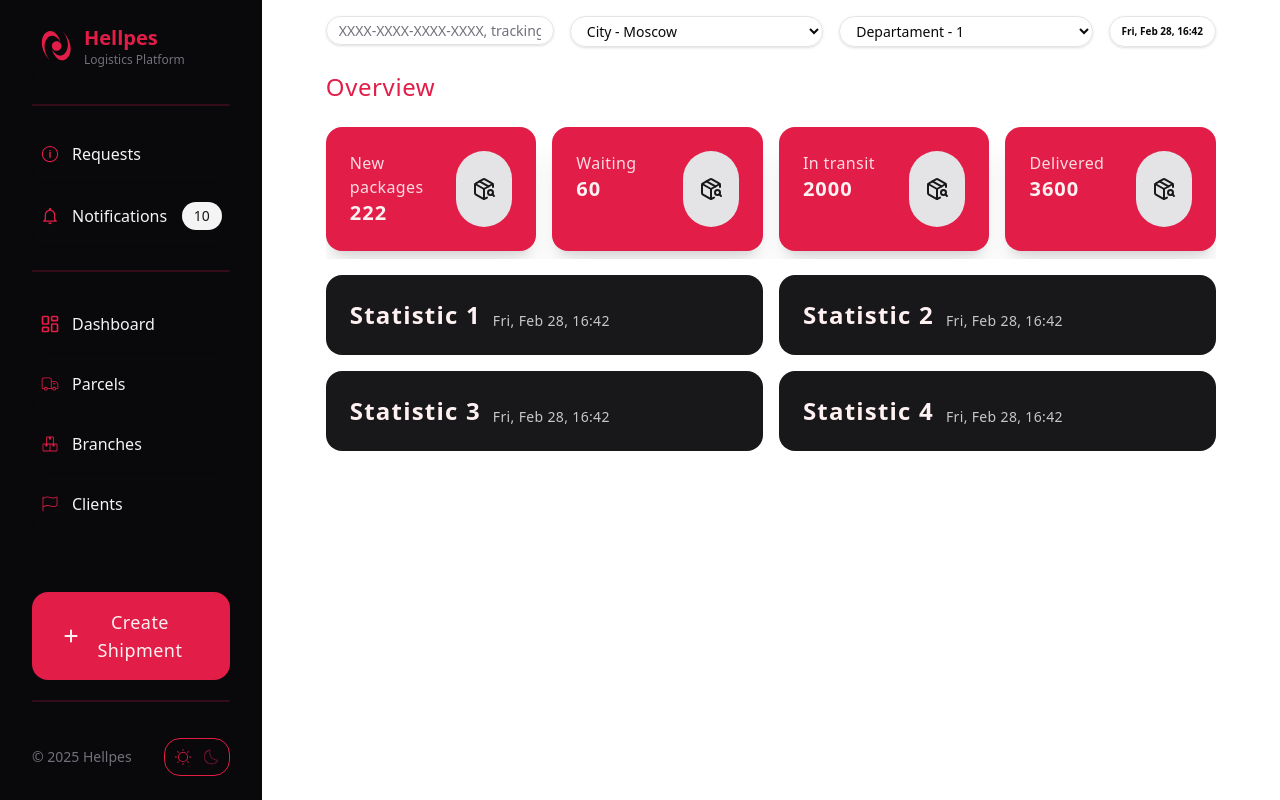
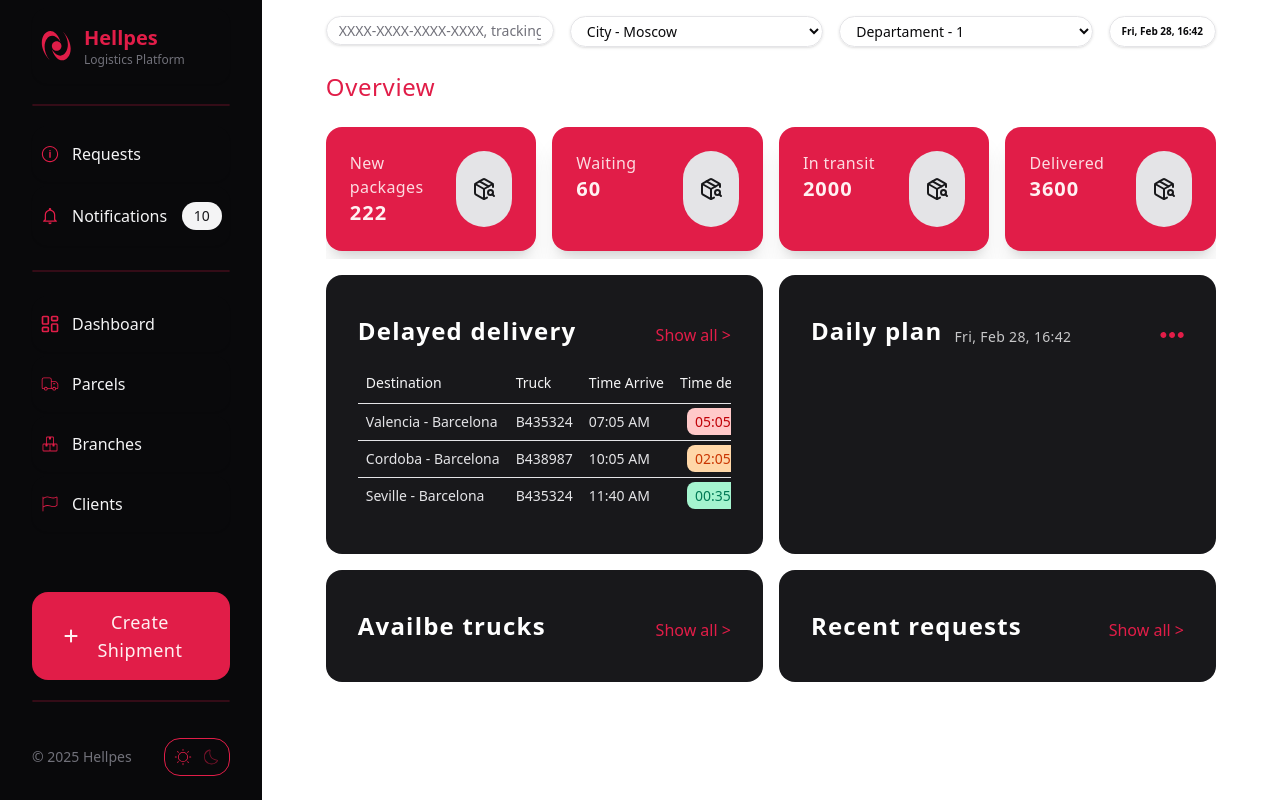
Before and after one commit to hellpes666/Delivery, a React (Vite) app: page / in a window 1280 px wide. Built offline with nearby package versions, Linux system fonts and the light colour scheme.

Commit message:
complete delayed delivery

```diff
--- a/src/components/app/pages/Main.tsx
+++ b/src/components/app/pages/Main.tsx
@@ -1,4 +1,4 @@
-import { JSX, useState } from "react";
+import React, { JSX, useState } from "react";
 import { Layout, PageLayout } from "..";
 import { cn } from "@/lib/utils";
 import { LuPackageSearch } from "react-icons/lu";
@@ -9,6 +9,17 @@ interface IInfoCard {
 	icon: JSX.Element;
 	className?: string;
 }
+import { SlOptions } from "react-icons/sl";
+import { Link } from "react-router-dom";
+import {
+	Table,
+	TableBody,
+	TableCaption,
+	TableCell,
+	TableHead,
+	TableHeader,
+	TableRow,
+} from "@/components/ui/table";
 
 const InfoCard: React.FC<IInfoCard> = ({ title, info, icon, className }) => {
 	return (
@@ -44,17 +55,21 @@ interface IStatisticCard {
 	title: string;
 	currentDate?: string;
 	link?: string;
-	options?: boolean;
+	options?: string[];
 	typeOfWidget: WidgetType;
 	className?: string;
 }
 
-const StatisticHeader: React.FC<
-	Exclude<IStatisticCard, "title" | "typeOfWidget" | "currentDate">
-> = ({ title, typeOfWidget, currentDate }) => {
+const StatisticHeader: React.FC<Omit<IStatisticCard, "className">> = ({
+	title,
+	typeOfWidget,
+	currentDate,
+	link,
+	options,
+}) => {
 	return (
-		<header>
-			<h2 className="text-primary-foreground font-bold tracking-wider text-2xl flex items-end gap-3">
+		<header className="flex justify-between items-end w-full">
+			<h2 className="text-card font-bold tracking-wider text-2xl flex items-end gap-3">
 				{title}
 				{currentDate && (
 					<p className="text-muted/80 font-normal tracking-wide text-sm flex items-center gap-3">
@@ -62,7 +77,120 @@ const StatisticHeader: React.FC<
 					</p>
 				)}
 			</h2>
+
+			{typeOfWidget === "Daily plan" ? (
+				<SlOptions size={24} className="text-primary cursor-pointer" />
+			) : (
+				<Link className="text-primary font-medium" to={link as string}>
+					Show all &gt;
+				</Link>
+			)}
 		</header>
+	);
+};
+
+interface IStatisticDelayedDelivery {
+	destination: string[];
+	truck: string[];
+	timeArrive: string[];
+	timeDelay: string[];
+}
+
+const StatisticDelayedDelivery: React.FC<IStatisticDelayedDelivery> = ({
+	destination,
+	truck,
+	timeArrive,
+	timeDelay,
+}) => {
+	const length = destination.length;
+	const arr = Array.from({ length }, (_, index) => index);
+
+	const TimeDelayedBadge = (time: { time: string }) => {
+		const delay = Number(time.time.split(" ")[0].split(":")[0]);
+		console.log(time, "-", delay);
+		const aliasClassName = "py-1 px-2 font-medium rounded-[8px]";
+		if (delay < 1) {
+			return (
+				<span
+					className={cn(
+						" bg-emerald-200 text-emerald-700 ",
+						aliasClassName
+					)}
+				>
+					{time.time}
+				</span>
+			);
+		} else if (delay < 3) {
+			return (
+				<span
+					className={cn(
+						" bg-orange-200 text-orange-700",
+						aliasClassName
+					)}
+				>
+					{time.time}
+				</span>
+			);
+		} else {
+			return (
+				<span
+					className={cn(" bg-red-200 text-red-700", aliasClassName)}
+				>
+					{time.time}
+				</span>
+			);
+		}
+	};
+
+	return (
+		<Table>
+			<TableHeader>
+				<TableRow>
+					<TableHead className="w-[180px] text-muted">
+						Destination
+					</TableHead>
+					<TableHead className=" text-muted">Truck</TableHead>
+					<TableHead className=" text-muted">Time Arrive</TableHead>
+					<TableHead className="text-right text-muted">
+						Time delay
+					</TableHead>
+				</TableRow>
+			</TableHeader>
+			<TableBody>
+				{arr.map((i) => (
+					<TableRow
+						key={
+							destination[i] +
+							"-" +
+							truck[i] +
+							"-" +
+							timeArrive[i] +
+							"-" +
+							timeDelay[i]
+						}
+					>
+						<TableCell
+							key={destination[i]}
+							className="font-medium text-input"
+						>
+							{destination[i]}{" "}
+						</TableCell>
+						<TableCell key={truck[i]} className="text-input">
+							{truck[i]}
+						</TableCell>
+						<TableCell key={timeArrive[i]} className="text-input">
+							{timeArrive[i]}
+						</TableCell>
+						<TableCell
+							key={timeDelay[i]}
+							className="text-right text-input"
+						>
+							{<TimeDelayedBadge time={timeDelay[i]} />}
+						</TableCell>
+					</TableRow>
+				))}
+			</TableBody>
+		</Table>
 	);
 };
 
@@ -74,11 +202,25 @@ const StatisticCard: React.FC<IStatisticCard> = ({
 	typeOfWidget,
 	className,
 }) => {
+	const widgetToRender: Record<WidgetType, JSX.Element> = {
+		"Delayed delivery": (
+			<StatisticDelayedDelivery
+				destination={[
+					"Valencia - Barcelona",
+					"Cordoba - Barcelona",
+					"Seville - Barcelona",
+				]}
+				truck={["B435324", "B438987", "B435324"]}
+				timeArrive={["07:05 AM", "10:05 AM", "11:40 AM"]}
+				timeDelay={["05:05 h", "02:05 h", "00:35 h"]}
+			/>
+		),
+	};
 	return (
 		<Layout
 			size="small"
 			className={cn(
-				"flex justify-between bg-accent-foreground rounded-2xl px-6 py-6 w-full",
+				"flex flex-col gap-y-4 bg-accent-foreground rounded-2xl px-8 py-10 w-full",
 				className
 			)}
 		>
@@ -86,7 +228,10 @@ const StatisticCard: React.FC<IStatisticCard> = ({
 				title={title}
 				typeOfWidget={typeOfWidget}
 				currentDate={currentDate}
+				options={options}
+				link={link}
 			/>
+			{widgetToRender[typeOfWidget]}
 		</Layout>
 	);
 };
@@ -106,36 +251,58 @@ function Main() {
 		createCard("Delivered", 3600),
 	];
 	const [currentDate, setCurrentDate] = useState(new Date());
+
+	const createHugeCards = (
+		title: WidgetType,
+		typeOfWidget: WidgetType,
+		link?: string,
+		currentDate?: string,
+		options?: string[]
+	) => ({
+		title,
+		typeOfWidget,
+		link: link === "" ? undefined : link,
+		currentDate,
+		options,
+	});
+
+	const HUGE_CARDS = [
+		createHugeCards("Delayed delivery", "Delayed delivery", "/"),
+		createHugeCards(
+			"Daily plan",
+			"Daily plan",
+			"",
+			formatDate(currentDate, {
+				weekday: "short",
+				day: "2-digit",
+				month: "short",
+				hour: "2-digit",
+				minute: "2-digit",
+				hour12: false,
+			}),
+			["Daily plan", "Weekly plan", "Monthly plan"]
+		),
+		createHugeCards("Availbe trucks", "Availbe trucks", "/"),
+		createHugeCards("Recent requests", "Recent requests", "/"),
+	];
+
 	return (
 		<PageLayout>
-			<h1 className="text-primary text-2xl font-medium tracking-wide">
+			<h1 className="text-primary text-2xl font-medium tracking-wide h-full">
 				Overview
 			</h1>
-			<div className="space-y-4">
+			<div className="space-y-4 h-full">
 				<section className="flex overflow-x-auto pb-2 scrollbar-hide gap-4">
-					{CARDS.map((card) => (
-						<div key={card.id} className="min-w-[150px] flex-1">
+					{CARDS.map((card, index) => (
+						<div key={index} className="min-w-[150px] flex-1">
 							<InfoCard {...card} className="shadow-xl h-full" />
 						</div>
 					))}
 				</section>
 
 				<section className="grid grid-cols-2 gap-4">
-					{[1, 2, 3, 4].map((i) => (
-						<StatisticCard
-							key={i}
-							title={`Statistic ${i}`}
-							typeOfWidget="Delayed delivery"
-							link="/"
-							currentDate={formatDate(currentDate, {
-								weekday: "short",
-								day: "2-digit",
-								month: "short",
-								hour: "2-digit",
-								minute: "2-digit",
-								hour12: false,
-							})}
-						/>
+					{HUGE_CARDS.map((props) => (
+						<StatisticCard {...props} />
 					))}
 				</section>
 			</div>
--- /dev/null
+++ b/src/components/ui/table.tsx
@@ -0,0 +1,114 @@
+import * as React from "react";
+
+import { cn } from "@/lib/utils";
+
+function Table({ className, ...props }: React.ComponentProps<"table">) {
+	return (
+		<div
+			data-slot="table-container"
+			className="relative w-full overflow-x-auto"
+		>
+			<table
+				data-slot="table"
+				className={cn("w-full caption-bottom text-sm", className)}
+				{...props}
+			/>
+		</div>
+	);
+}
+
+function TableHeader({ className, ...props }: React.ComponentProps<"thead">) {
+	return (
+		<thead
+			data-slot="table-header"
+			className={cn("[&_tr]:border-b", className)}
+			{...props}
+		/>
+	);
+}
+
+function TableBody({ className, ...props }: React.ComponentProps<"tbody">) {
+	return (
+		<tbody
+			data-slot="table-body"
+			className={cn("[&_tr:last-child]:border-0", className)}
+			{...props}
+		/>
+	);
+}
+
+function TableFooter({ className, ...props }: React.ComponentProps<"tfoot">) {
+	return (
+		<tfoot
+			data-slot="table-footer"
+			className={cn(
+				"bg-muted/50 border-t font-medium [&>tr]:last:border-b-0",
+				className
+			)}
+			{...props}
+		/>
+	);
+}
+
+function TableRow({ className, ...props }: React.ComponentProps<"tr">) {
+	return (
+		<tr
+			data-slot="table-row"
+			className={cn(
+				"hover:bg-muted-foreground/50 data-[state=selected]:bg-muted-foreground/50 border-b transition-colors",
+				className
+			)}
+			{...props}
+		/>
+	);
+}
+
+function TableHead({ className, ...props }: React.ComponentProps<"th">) {
+	return (
+		<th
+			data-slot="table-head"
+			className={cn(
+				"text-muted-foreground h-10 px-2 text-left align-middle font-medium whitespace-nowrap [&:has([role=checkbox])]:pr-0 [&>[role=checkbox]]:translate-y-[2px]",
+				className
+			)}
+			{...props}
+		/>
+	);
+}
+
+function TableCell({ className, ...props }: React.ComponentProps<"td">) {
+	return (
+		<td
+			data-slot="table-cell"
+			className={cn(
+				"p-2 align-middle whitespace-nowrap [&:has([role=checkbox])]:pr-0 [&>[role=checkbox]]:translate-y-[2px]",
+				className
+			)}
+			{...props}
+		/>
+	);
+}
+
+function TableCaption({
+	className,
+	...props
+}: React.ComponentProps<"caption">) {
+	return (
+		<caption
+			data-slot="table-caption"
+			className={cn("text-muted-foreground mt-4 text-sm", className)}
+			{...props}
+		/>
+	);
+}
+
+export {
+	Table,
+	TableHeader,
+	TableBody,
+	TableFooter,
+	TableHead,
+	TableRow,
+	TableCell,
+	TableCaption,
+};
```
